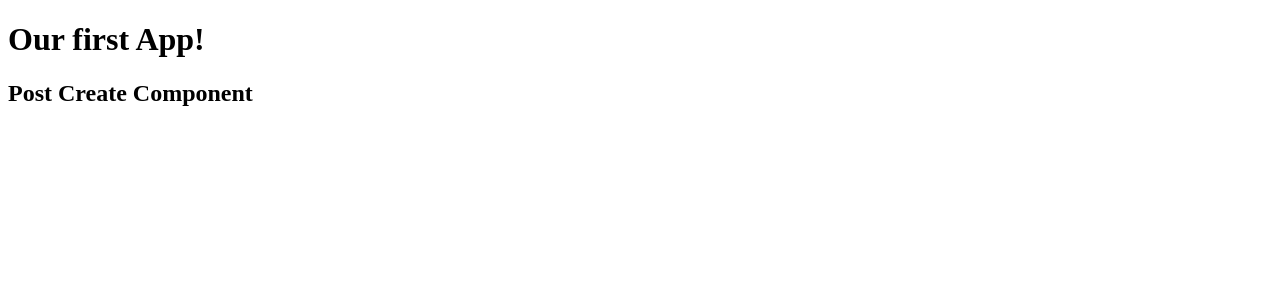
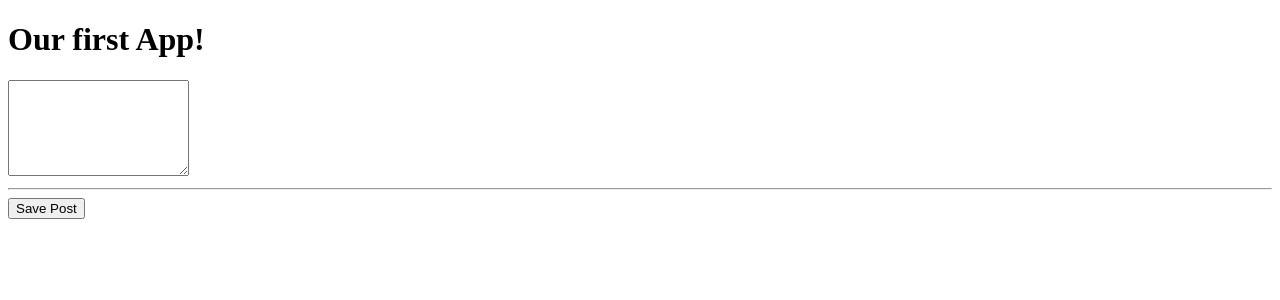
Before and after one commit to bhazeltn/mean-course, an Angular app: page / in a window 1280 px wide. Shown: the top 300 px of the page. Built offline with nearby package versions, Linux system fonts and the light colour scheme.

Commit message:
Basic Save Post alert

```diff
--- a/src/app/posts/post-create/post-create.component.html
+++ b/src/app/posts/post-create/post-create.component.html
@@ -1,3 +1,3 @@
-<h2>
-  Post Create Component
-</h2>
+<textarea rows="6"></textarea>
+<hr />
+<button (click)="onAddPost()">Save Post</button>
--- a/src/app/posts/post-create/post-create.component.ts
+++ b/src/app/posts/post-create/post-create.component.ts
@@ -4,5 +4,7 @@
   selector: 'app-post-create',
   templateUrl: './post-create.component.html'})
 export class PostCreateComponent {
-
+  onAddPost() {
+    alert('Post Added');
+  }
 }
```
